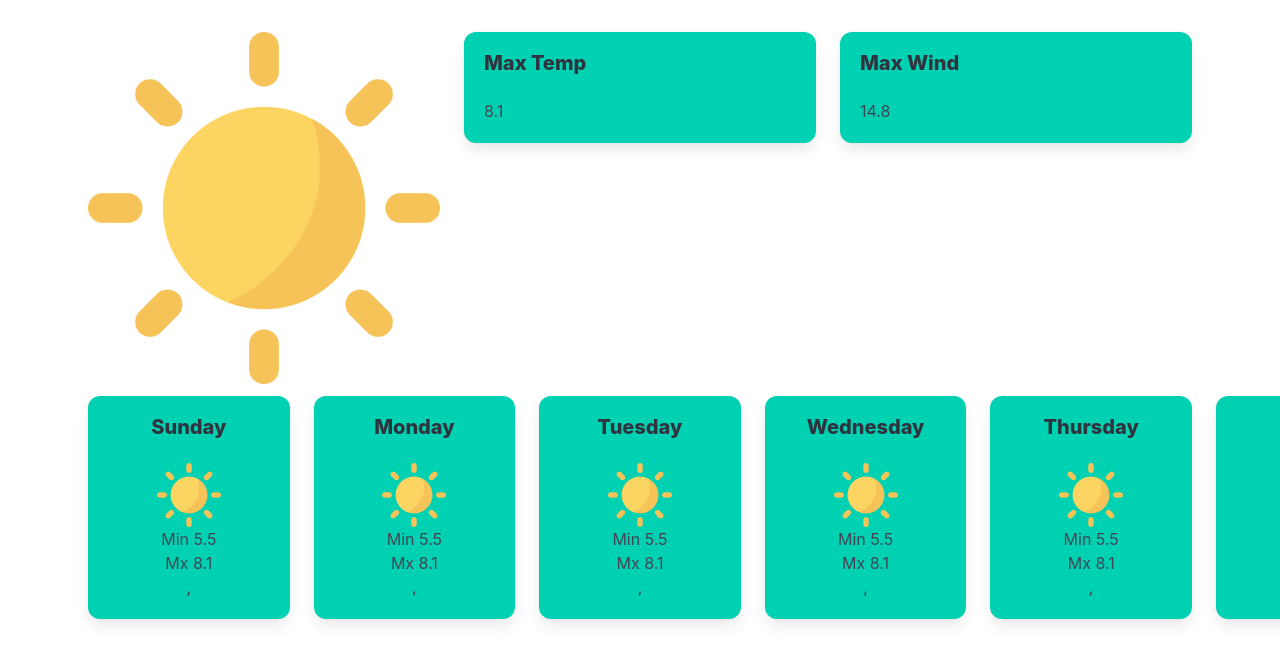
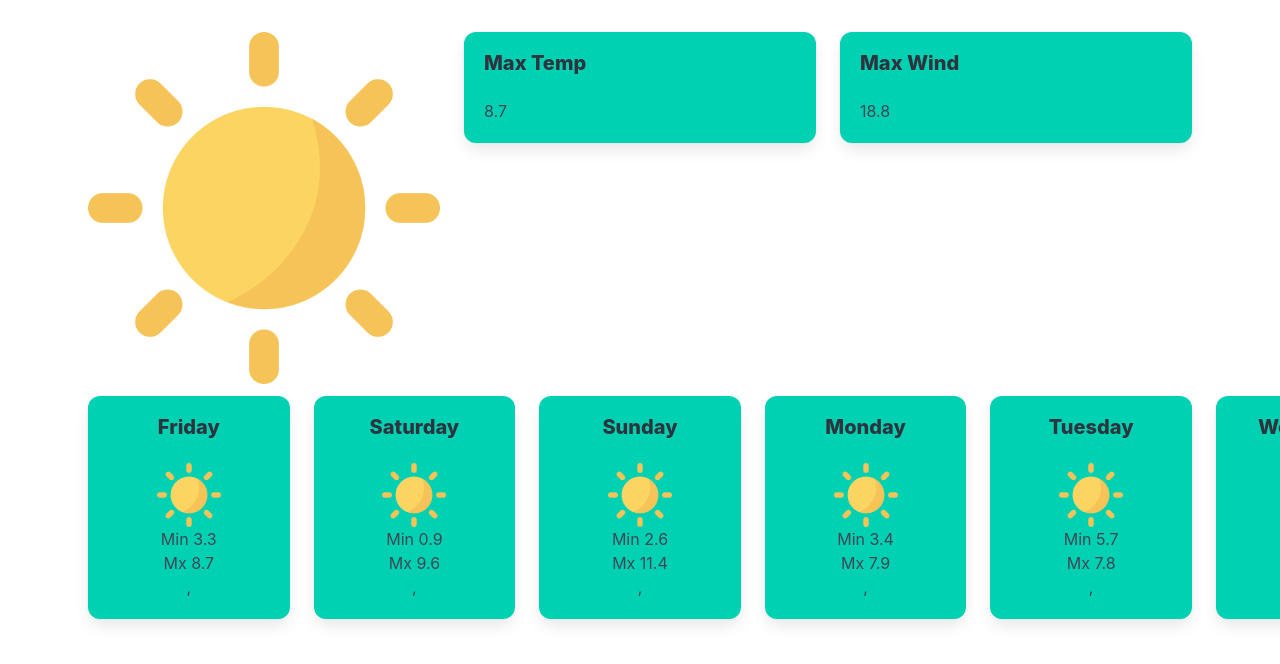
Before and after one commit to MarciaSatie/WeatherApp, an Eleventy site: page index.njk in a window 1280 px wide. Shown: the part 200-864 px from the top of the page. Built offline with nearby package versions, Linux system fonts and the light colour scheme; Eleventy itself is replaced by a stand-in of ours; files that its build step writes are made by us from their sources.

Commit message:
updating Array of the week to start with current week day

```diff
--- a/src/cityFocus.js
+++ b/src/cityFocus.js
@@ -20,16 +20,24 @@
 export function updateSmallWeekCards(days,dayWeekNumber,cityData){
   const weekcards = document.getElementById("weekcards");
 
+  // reorder array for today's date having index 0 (to match woith Today's value from wetherDate's app). If today's week date is Friday, this will be the 1st day in the week day list matching with Today's value from WeatherData file.
+
+  const weekSliceStart = days.slice(dayWeekNumber, days.lenght);
+  const weekSliceEnd = days.slice(0,dayWeekNumber);
+  const weekReodered = weekSliceStart.concat(weekSliceEnd);
+  console.log(weekReodered);
+  const todayIndex = 0;
+  let count =0;
+
   const dayName = days[dayWeekNumber];// return a number  from 0 (Sunday) to 6 (Saturday).
-  // using for each to loop though the array of days;
-  // for each day will call an annonimous function that will manipulate the HTML.
-  //So I don't need to repeat the code for each day of the week.
-  days.forEach(day => {
+
+
+  weekReodered.forEach(day => {
     const column = document.createElement("div");// creates a new div element
     column.className = "column is-one-fifth"// manipulate the class from each new div
 
-    const min = cityData.daily.temperature_2m_min[dayWeekNumber];
-    const max =cityData.daily.temperature_2m_max[dayWeekNumber];
+    const min = cityData.daily.temperature_2m_min[todayIndex+count];
+    const max =cityData.daily.temperature_2m_max[todayIndex+count];
 
     column.innerHTML = `
       <div class="box has-background-primary is-flex is-flex-direction-column is-align-items-center">
@@ -41,6 +49,7 @@
     `;// add new content inside of this div.
 
   weekcards.appendChild(column);// append as a child to teh div with id weekcards.
+  count++;
 });
 }
 
--- a/src/script.js
+++ b/src/script.js
@@ -16,6 +16,6 @@
 
 
 cityFocus.updateTitles(cityChoice);
-cityFocus.updateCardTemp(cityData.daily.temperature_2m_max[dayWeekNumber]);
-cityFocus.updateCardWind(cityData.daily.wind_speed_10m_max[dayWeekNumber]);
+cityFocus.updateCardTemp(cityData.daily.temperature_2m_max[0]);
+cityFocus.updateCardWind(cityData.daily.wind_speed_10m_max[0]);
 cityFocus.updateSmallWeekCards(days,dayWeekNumber,cityData);
```
Also changed, not shown: 2 other files.
